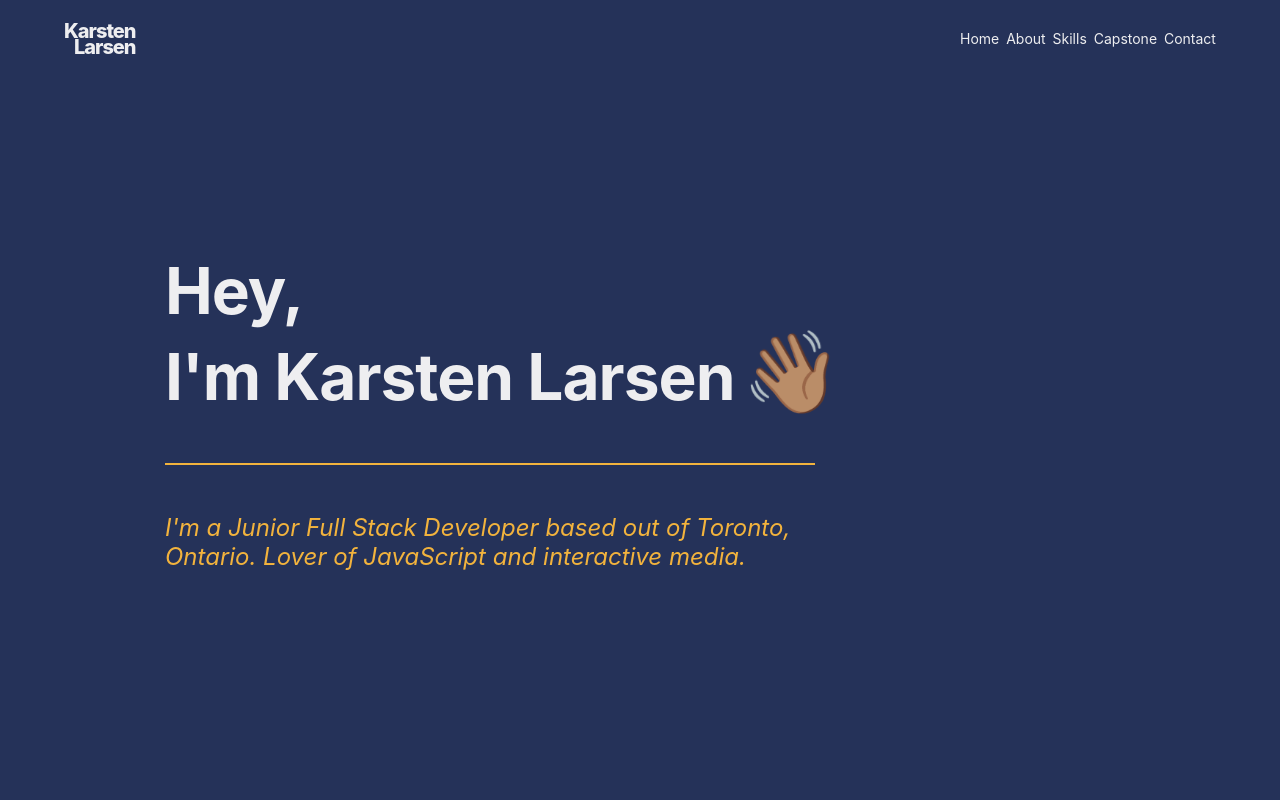
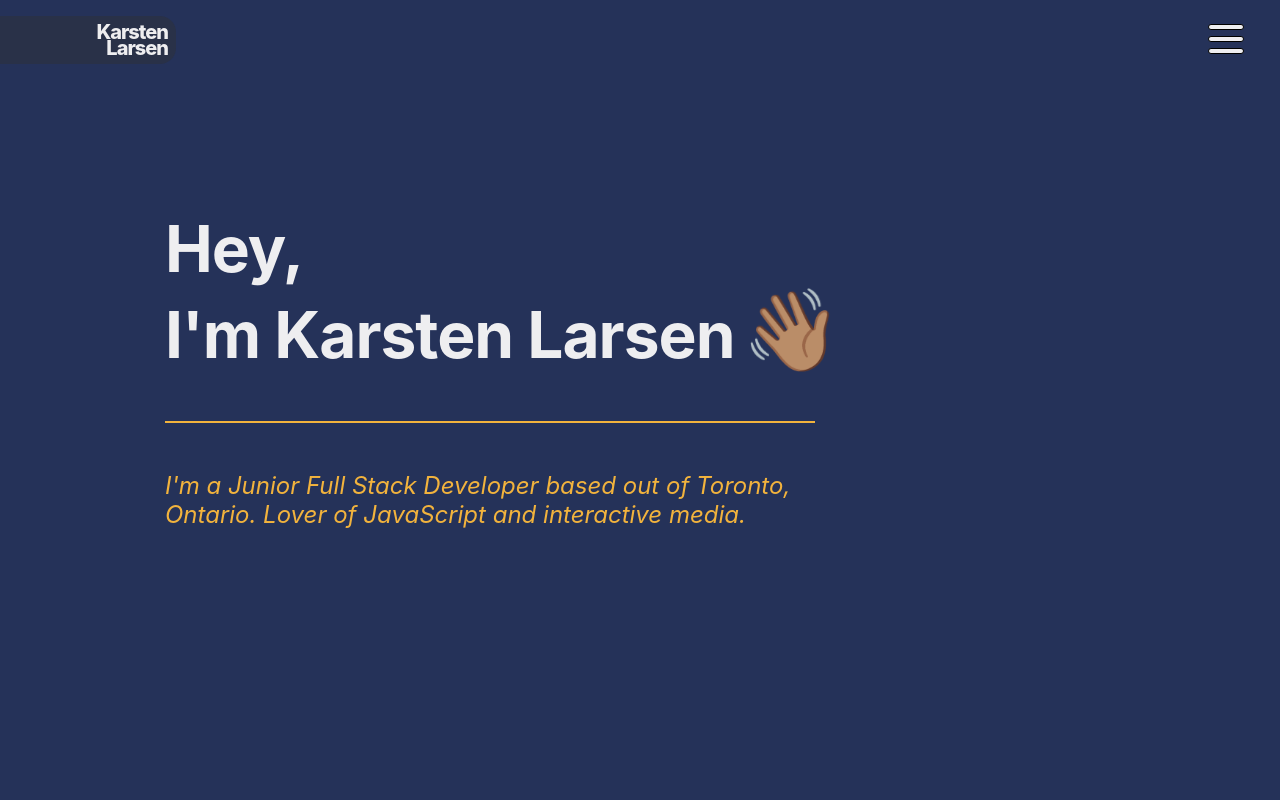
Before and after one commit to karst-larsen/portfolio, a React (Create React App) app: page / in a window 1280 px wide. Shown: the top 800 px of the page. Built offline with nearby package versions, Linux system fonts and the light colour scheme.

Commit message:
updated navbar for fixed scroll

```diff
--- a/package.json
+++ b/package.json
@@ -10,6 +10,7 @@
     "aos": "^3.0.0-beta.6",
     "react": "^18.2.0",
     "react-animation-on-scroll": "^5.1.0",
+    "react-burger-menu": "^3.0.8",
     "react-dom": "^18.2.0",
     "react-scripts": "5.0.1",
     "sass": "^1.54.0",
--- a/src/App.js
+++ b/src/App.js
@@ -34,6 +34,7 @@ import brainstationIcon from './assets/icons/brainstation.svg'
 import brainstationIconBlue from './assets/icons/BrainStationLogoBlue.svg'
 import nameLogo from './assets/icons/nameLogo.svg'
 import visualEyesLogo from './assets/icons/VisualEyesLogo.svg'
+
 
 
 class App extends Component {
@@ -178,7 +179,8 @@ class App extends Component {
             </div>
             </a>
               <p className="capstone__information" data-aos="fade-up" data-aos-delay="1500" data-aos-duration="750" data-aos-easing="ease-in-out" data-aos-once="true">An interactive music UI that pairs visual effects to user inputs on built-in drum and synth sequencers.</p>
-              <div className="capstone__links" data-aos="fade-up" data-aos-delay="1750" data-aos-duration="750" data-aos-easing="ease-in-out" data-aos-once="true" data-aos-offset="50">
+              <p className="capstone__information" data-aos="fade-up" data-aos-delay="1750" data-aos-duration="750" data-aos-easing="ease-in-out" data-aos-once="true"> Built with ReactJS and ToneJS.</p>
+              <div className="capstone__links" data-aos="fade-up" data-aos-delay="2000" data-aos-duration="750" data-aos-easing="ease-in-out" data-aos-once="true" data-aos-offset="50">
                 <a href="https://visual-eyes-pi.vercel.app/" target="blank" className="capstone__link">Play</a>
                 <a href="https://github.com/karst-larsen/VisualEyes" target="blank" className="capstone__link">GitHub</a>
               </div>
--- a/src/App.scss
+++ b/src/App.scss
@@ -98,13 +98,58 @@ html {
   color: #EEEEF0;
 }
 
+.bm-burger-button {
+  position: fixed;
+  width: 36px;
+  height: 30px;
+  right: 36px;
+  top: 1.5rem;
+  z-index: 998;
+}
+
+.bm-burger-bars {
+  background: #EEEEF0;
+  border: 1px solid black;
+  border-radius: 3px;
+}
+
+.bm-cross-button {
+  height: 2rem;
+  width: 2rem;
+  z-index: 1600;
+  margin-top: -1.5rem;
+}
+
+.bm-cross {
+  background: #bdc3c7;
+}
+
+.bm-menu {
+  background: #303030;
+  z-index: 10;
+  padding: 1rem 1.5rem 0;
+  font-size: 1.15em;
+  position: relative;
+  top: -2rem;
+}
+
+.bm-item-list {
+  width: 50%;
+}
+
+.bm-overlay {
+  display: none;
+}
+
 .header {
   display: flex;
+  position: fixed;
   width: 100%;
   min-width: 16rem;
   justify-content: space-between;
   align-items: center;
   padding: 1rem 2rem;
+  z-index: 1500;
 
   @media screen and (min-width: 768px) {
     padding: 1rem 4rem;
@@ -119,11 +164,18 @@ html {
   }
 
   &__logo {
+    width: 17rem;
+    max-width: 12rem;
+    position: relative;
+    right: 5rem;
     font-size: 1.25rem;
     text-align: right;
     font-weight: 800;
     line-height: 80%;
     letter-spacing: -1px;
+    background-color: rgba(48, 48, 48, 0.4);
+    border-radius: 1rem;
+    padding: 0.5rem;
     cursor: pointer;
   }
 
@@ -149,10 +201,9 @@ html {
 
 .personal {
   display: flex;
-  min-height: calc(100vh - 70px);
+  min-height: 100vh;
   padding: 0 2rem;
   justify-content: flex-start;
-  // text-align: center;
   margin: 0 auto;
   background-color: #253259;
   color: #EEEEF0;
@@ -564,6 +615,7 @@ html {
   text-align: left;
   background-color: white;
   min-height: 100vh;
+  min-width: 20rem;
   border: 10px solid #303030;
   border-image: conic-gradient(red, yellow, lime, aqua, blue, magenta, red) 1;
   margin: 0 auto;
@@ -585,24 +637,36 @@ html {
   }
 
   &__brainstation {
-    height: 6rem;
+    height: 4rem;
+
+    @media screen and (min-width: 768px) {
+      height: 6rem;
+    }
   }
 
   &__name {
-    width: 8rem;
+    width: 5rem;
+
+    @media screen and (min-width: 768px) {
+      width: 8rem;
+    }
   }
 
   &__equation {
     display: flex;
     align-items: center;
     justify-content: space-evenly;
-    margin: 2rem 0;
+    margin: 4rem 0 2rem 0;
   }
 
   &__multiply, &__equals {
     font-weight: 800;
-    font-size: 2.5rem;
+    font-size: 1.5rem;
     margin: 0 1rem;
+
+    @media screen and (min-width: 768px) {
+      font-size: 2.5rem;
+    }
   }
 
   &__visualeyes-container {
@@ -613,9 +677,10 @@ html {
     border: 1px solid #EEEEF0;
     border-radius: 2rem;
     box-shadow: 0px 4px 0.5rem #303030;
-    padding: 1rem 5rem;
+    padding: 1rem 1rem;
     position: relative;
     top: 0;
+    margin-bottom: 2rem;
     transition: all 0.2s ease-in-out;
 
     @media screen and (min-width: 768px) {
@@ -637,10 +702,16 @@ html {
   }
 
   &__information {
-    font-size: 18px;
+    font-size: 1rem;
     text-align: center;
     font-weight: bold;
-    margin: 2rem 0 0 0;
+    margin: 1rem 0 0 0;
+    max-width: 23.125rem;
+
+    @media screen and (min-width: 768px) {
+      font-size: 1.125rem;
+      max-width: 100%;
+    }
   }
 
   &__links {
--- a/src/components/NavBar/NavBar.js
+++ b/src/components/NavBar/NavBar.js
@@ -1,8 +1,10 @@
 import AOS from 'aos';
 import 'aos/dist/aos.css';
+import { slide as Menu } from 'react-burger-menu'
 
 function NavBar() {
-    AOS.init()
+    AOS.init();
+
     return (
     <div className="header">
         <div className="header__logo">
@@ -11,13 +13,16 @@ function NavBar() {
             <span className="header__name" data-aos="fade-right" data-aos-delay="150" data-aos-offset="5" data-aos-duration="1000">Larsen</span>
         </div>
         <div className="header__right-header">
-            <ul className="header__nav">
-                <a href="#home" className="header__nav-link"><li  data-aos="fade-left" data-aos-duration="1000">Home</li></a>
-                <a href="#about" className="header__nav-link"><li  data-aos="fade-left" data-aos-duration="1200">About</li></a>
-                <a href="#skills" className="header__nav-link"><li data-aos="fade-left" data-aos-duration="1400">Skills</li></a>
-                <a href="#capstone" className="header__nav-link"><li data-aos="fade-left" data-aos-duration="1600">Capstone</li></a>
-                <a href="#contact" className="header__nav-link"><li data-aos="fade-left" data-aos-duration="1800">Contact</li></a>
-            </ul>
+            <Menu right z-index="1600">
+            <a href="#home" className="header__nav-link">Home</a>
+                <a href="#about" className="header__nav-link">About</a>
+                <a href="#skills" className="header__nav-link">Skills</a>
+                <a href="#capstone" className="header__nav-link">Capstone</a>
+                <a href="#contact" className="header__nav-link">Contact</a>
+            </Menu>
+            {/* <ul className="header__nav">
+
+            </ul> */}
         </div>
     </div>
     );
```
Also changed, not shown: 1 other file (tests, documents, lock files or other folders).
